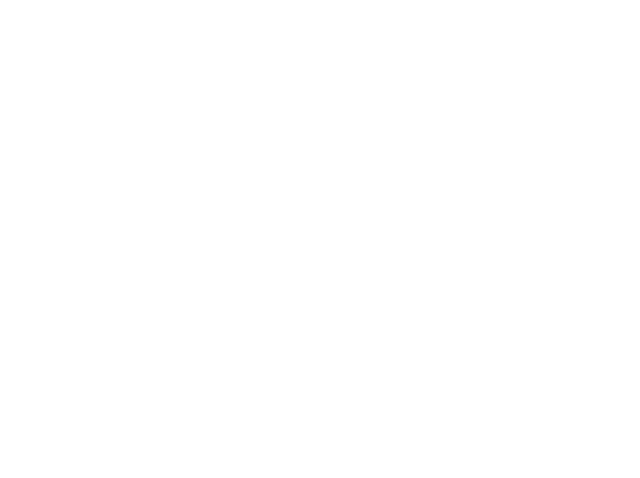
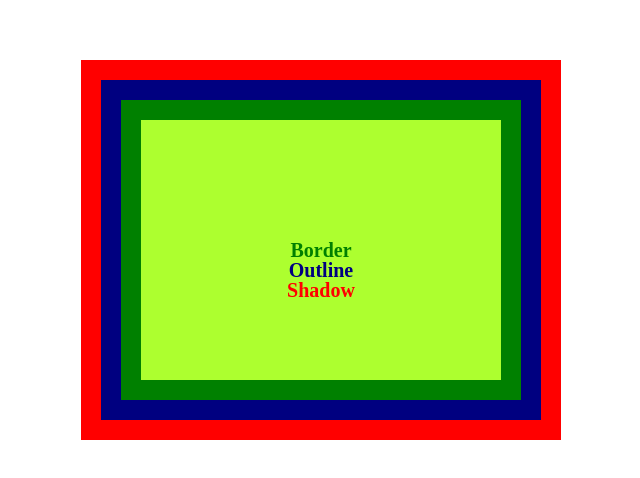
Before and after one commit to pushpendra1992/box_model_html_css, a plain HTML site: page assignment5/index.html in a window 1280 px wide. Shown: the whole page, without its empty margins (319-959 px from the left). Drawn offline with Linux system fonts and the light colour scheme.

Commit message:
assignment 05 box model

```diff
--- a/assignment5/index.html
+++ b/assignment5/index.html
@@ -1,11 +1,22 @@
 <!DOCTYPE html>
 <html lang="en">
+
 <head>
     <meta charset="UTF-8">
     <meta name="viewport" content="width=<main>, initial-scale=1.0">
-    <title>Document</title>
+    <link rel="stylesheet" href="main.css">
+    <title>Assignment 05</title>
 </head>
+
 <body>
+    <main>
+        <div class="box">
+            <h2 class="border">Border</h2>
+            <h2 class="outline">Outline</h2>
+            <h2 class="shadow">Shadow</h2>
+        </div>
 
+    </main>
 </body>
+
 </html>
--- a/assignment5/main.css
+++ b/assignment5/main.css
@@ -0,0 +1,164 @@
+html,
+body,
+div,
+span,
+applet,
+object,
+iframe,
+h1,
+h2,
+h3,
+h4,
+h5,
+h6,
+p,
+blockquote,
+pre,
+a,
+abbr,
+acronym,
+address,
+big,
+cite,
+code,
+del,
+dfn,
+em,
+img,
+ins,
+kbd,
+q,
+s,
+samp,
+small,
+strike,
+strong,
+sub,
+sup,
+tt,
+var,
+b,
+u,
+i,
+center,
+dl,
+dt,
+dd,
+ol,
+ul,
+li,
+fieldset,
+form,
+label,
+legend,
+table,
+caption,
+tbody,
+tfoot,
+thead,
+tr,
+th,
+td,
+article,
+aside,
+canvas,
+details,
+embed,
+figure,
+figcaption,
+footer,
+header,
+hgroup,
+menu,
+nav,
+output,
+ruby,
+section,
+summary,
+time,
+mark,
+audio,
+video {
+    margin: 0;
+    padding: 0;
+    border: 0;
+    font-size: 100%;
+    font: inherit;
+    vertical-align: baseline;
+}
+
+/* HTML5 display-role reset for older browsers */
+article,
+aside,
+details,
+figcaption,
+figure,
+footer,
+header,
+hgroup,
+menu,
+nav,
+section {
+    display: block;
+}
+
+body {
+    line-height: 1;
+}
+
+ol,
+ul {
+    list-style: none;
+}
+
+blockquote,
+q {
+    quotes: none;
+}
+
+blockquote:before,
+blockquote:after,
+q:before,
+q:after {
+    content: '';
+    content: none;
+}
+
+table {
+    border-collapse: collapse;
+    border-spacing: 0;
+}
+
+/*============ Custom Css ==================*/
+
+.box {
+    width: 400px;
+    height: 300px;
+    box-sizing: border-box;
+    padding: 20px;
+    border: 20px solid green;
+    outline: navy solid 20px;
+    box-shadow: 0 0 0 40px red, 0 0 0 40px red;
+    margin: auto;
+    margin-top: 100px;
+    text-align: center;
+    background-color: greenyellow;
+}
+
+.border {
+    color: green;
+    margin-top: 100px;
+}
+
+.outline {
+    color: navy;
+}
+
+.shadow {
+    color: red;
+}
+
+h2 {
+    font-size: 20px;
+    font-weight: bold;
+}
```
